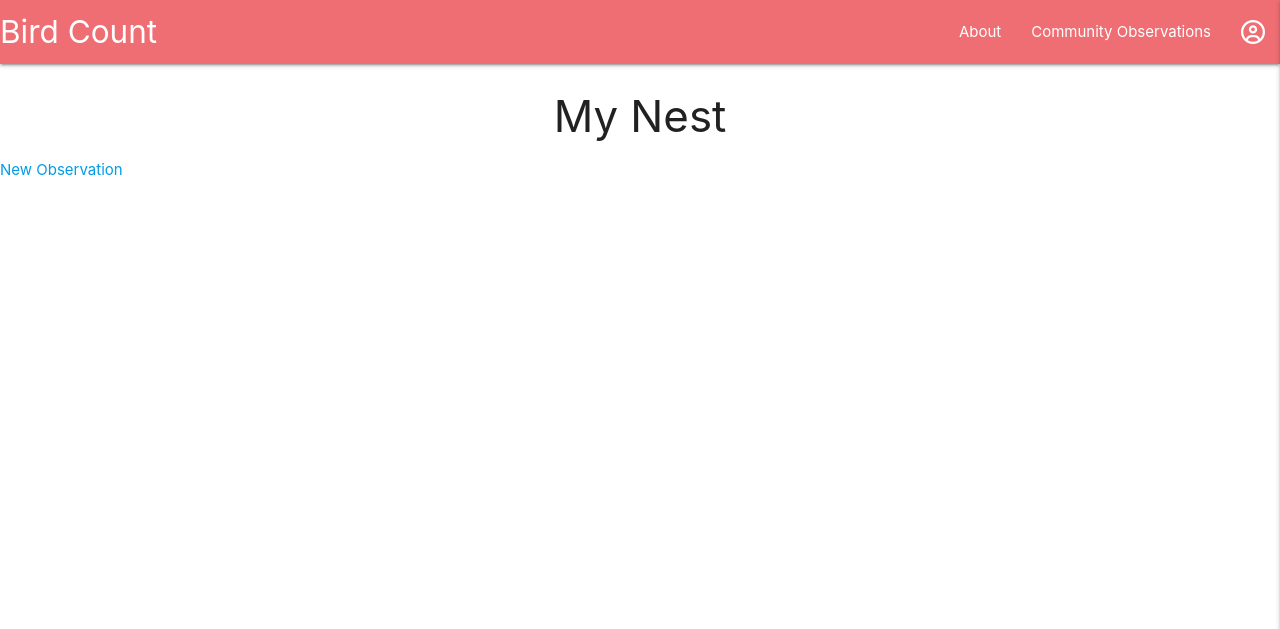
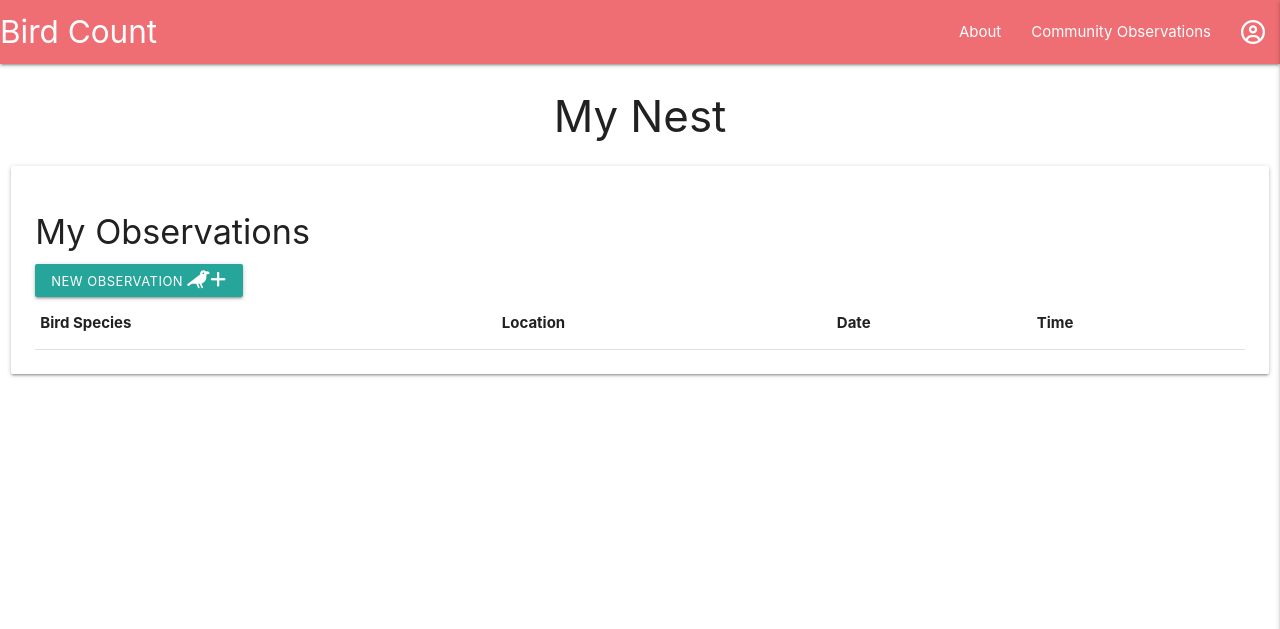
Before and after one commit to secarrel/Bird_Count, a Flask app: template templates/my_nest.html in a window 1280 px wide. Shown: the top 629 px of the page. Run offline with Flask 3, Linux system fonts and the light colour scheme; the template is opened without the code that fills it, so the values that code supplies are empty; some libraries are stand-ins or nearby versions.

Commit message:
Add: observation display in my nest

```diff
--- a/templates/my_nest.html
+++ b/templates/my_nest.html
@@ -3,6 +3,47 @@
 
 <h3 class="center-align">My Nest</h3>
 
-<a href="{{ url_for('add_observation') }}">New Observation</a>
+
+<div class="row">
+    <div class="col s12">
+        <div class="card-panel">
+            <table class="highlight">
+                <h4>My Observations</h4>
+                <a class="btn-small" href="{{ url_for('add_observation') }}">New Observation <i class="fa-solid fa-crow"></i><i
+                        class="fa-solid fa-plus"></i></a>
+                <thead>
+                    <tr>
+                        <th>Bird Species</th>
+                        <th>Location</th>
+                        <th>Date</th>
+                        <th>Time</th>
+                    </tr>
+                </thead>
+
+                <tbody>
+                    {% for observation in observations %}
+                    <tr>
+                        <td>{{ observation.bird_species }}</td>
+                        <td>{{ observation.location }}</td>
+                        <td>{{ observation.date }}</td>
+                        <td>{{ observation.time }}</td>
+                        <td>
+                            <a href="{{ url_for('edit_observation', observation_id=observation._id) }}" class="btn-small">
+                                <i class="fa-solid fa-pencil"></i>
+                            </a>
+                        </td>
+                        <td>
+                            <a href="#" class="btn-small red">
+                                <i class="fa-regular fa-trash-can "></i>
+                            </a>
+                        </td>
+                    </tr>
+                    {% endfor %}
+                </tbody>
+            </table>
+        </div>
+    </div>
+</div>
+
 
 {% endblock %}
```
